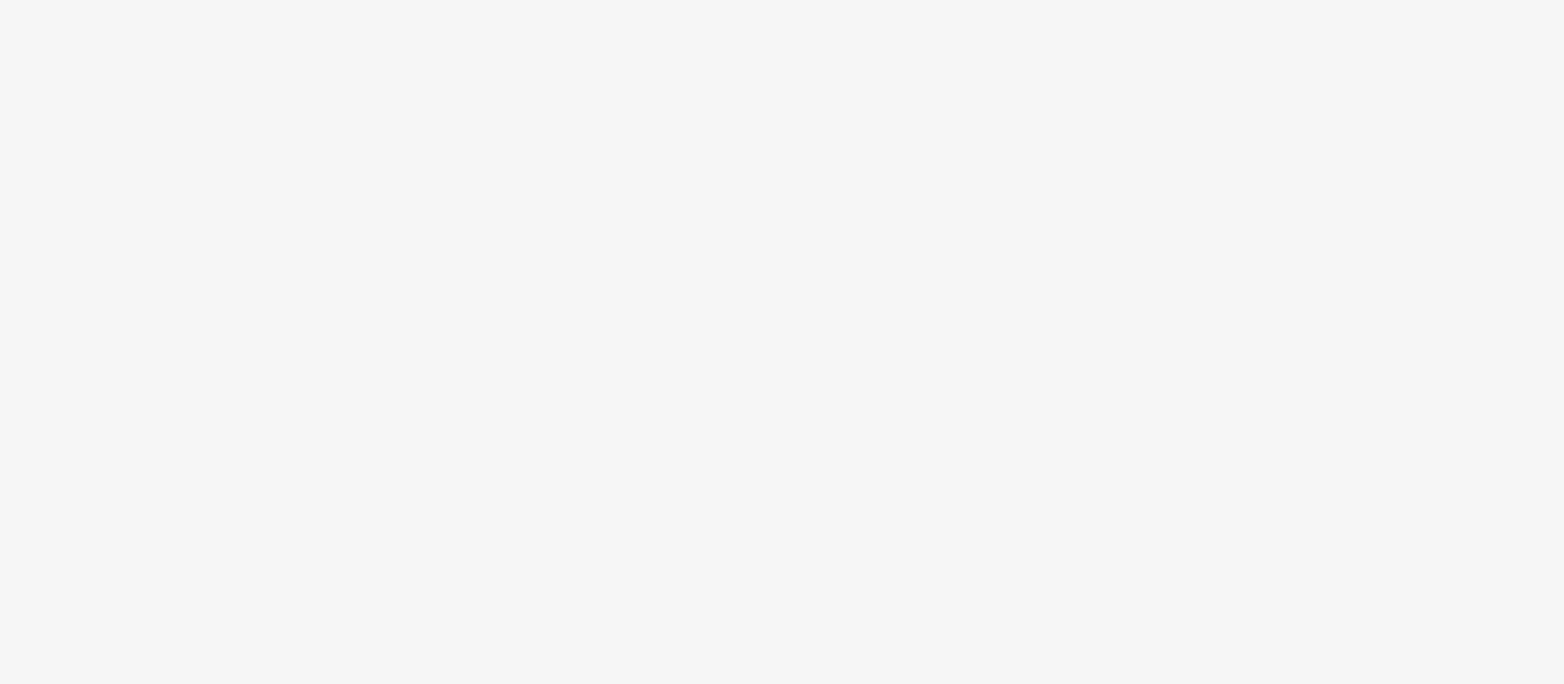
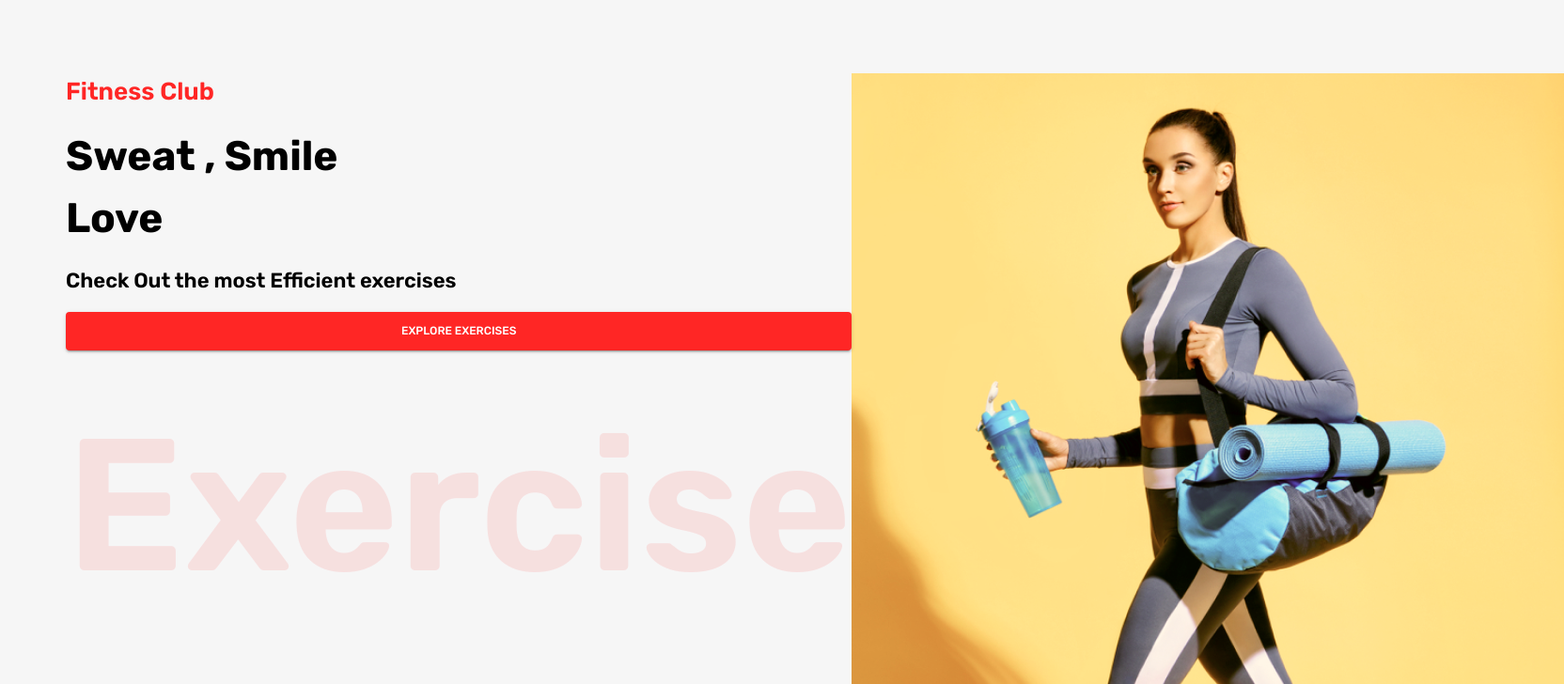
Before and after one commit to vanshika41/FitTribe-TribeUpLevelUp, a React (Create React App) app in the folder client/: page /fitnessHub in a window 1280 px wide. Shown: the part 240-968 px from the top of the page at 94% size, 1664 px wide, since content can reach past the window. Before the commit the page ends 832 px from the top, so only its background shows below. Built offline with nearby package versions, Linux system fonts and the light colour scheme.

Commit message:
Added the HeroBanner component of fithub page
Signed-off-by: Himral <himralgarg@gmail.com>

```diff
--- /dev/null
+++ b/client/src/fithubComponents/Exercise.jsx
@@ -0,0 +1,9 @@
+import React from 'react'
+
+const Exercise = () => {
+  return (
+    <div>Exercise</div>
+  )
+}
+
+export default Exercise
--- /dev/null
+++ b/client/src/fithubComponents/HeroBanner.jsx
@@ -0,0 +1,81 @@
+import React from 'react';
+import {Box, Stack, Typography, Button} from '@mui/material';
+import HeroBannerImage from '../assets/images/banner.png'
+const HeroBanner = () => {
+  return (
+    <Box
+      sx = {{
+        mt : {lg : '212px', xs : '70px'},
+        ml : {sm : '50px'},
+        display: 'flex', // Add this
+        justifyContent: 'space-between',
+      }}
+      position={'relative'}
+
+      p = "20px"
+    >
+      {/* Adding the materials for the hero banner Starting with the colors*/}
+      <Stack spacing={2}>
+          <Typography
+                  color = "#FF2625"
+                  fontWeight= "600"
+                  fontSize= "26px"
+                >
+                  Fitness Club
+                </Typography>
+                <Typography
+                  color = "black"
+                  fontWeight= "700"
+                  sx = {{
+                  fontSize : {lg : '44px' , xs : '40px'}
+                }}
+                mb = "23px"
+                mt = "30px"
+                >
+                  Sweat , Smile <br/>
+                  Love
+                </Typography>
+                <Typography
+                  color = "black"
+                  fontWeight= "600"
+                  lineHeight= "35px"
+                  mb = "10px"
+                  sx = {{
+                  fontSize : {lg : '22px' , xs : '10px'}
+                }}
+
+                >
+                  Check Out the most Efficient exercises
+                </Typography>
+                <Button
+                  variant = "contained"
+                  color = "error"
+                  href = "#exercises"
+                  sx = {{backgroundColor : '#ff2625',
+                        padding : '10px'
+                        }}
+                >Explore Exercises</Button>
+                <Typography
+                  fontWeight = {600}
+                  color = '#ff2625'
+                  sx = {{
+                    opacity : 0.1,
+                    display : {lg : 'block', xs : 'none'}
+                  }}
+                  fontSize= "200px"
+                >
+                  Exercise
+                </Typography>
+      </Stack>
+
+      <img
+        src = {HeroBannerImage}
+        alt = "bannerImage"
+        className = "hero-banner-img"
+        style={{ maxHeight: '100%', maxWidth: '100%' }}
+      />
+    </Box>
+  )
+}
+
+export default HeroBanner
--- /dev/null
+++ b/client/src/fithubComponents/SearchExercise.jsx
@@ -0,0 +1,9 @@
+import React from 'react'
+
+const SearchExercise = () => {
+  return (
+    <div>SearchExercise</div>
+  )
+}
+
+export default SearchExercise
--- a/client/src/fithubPages/Home.js
+++ b/client/src/fithubPages/Home.js
@@ -1,8 +1,15 @@
-import React from 'react'
-
+import React, {useState} from 'react'
+import {Box} from '@mui/material'
+import Exercise from './../fithubComponents/Exercise'
+import HeroBanner from './../fithubComponents/HeroBanner'
+import SearchExercise from './../fithubComponents/SearchExercise'
 const Home = () => {
   return (
-    <div>Home</div>
+    <Box>
+      <HeroBanner/>
+      <SearchExercise/>
+      <Exercise/>
+    </Box>
   )
 }
 
```
